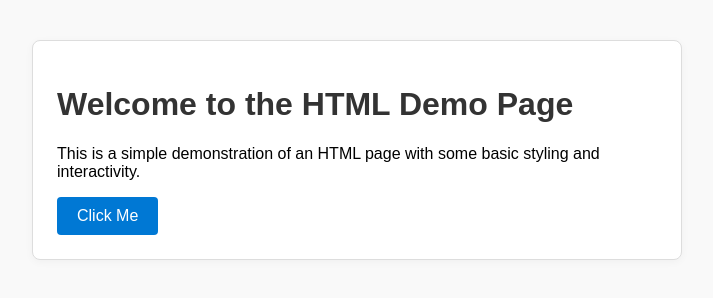
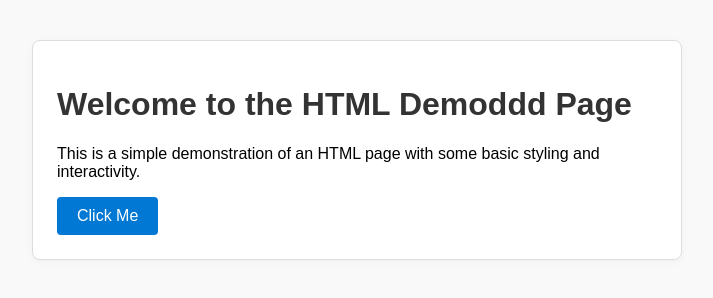
Before and after one commit to shiven24k/demo3, a website: page index.html in a window 1280 px wide. Shown: the whole page, without its empty margins (283-996 px from the left). Drawn offline with Linux system fonts and the light colour scheme.

Commit message:
Update index.html

```diff
--- a/index.html
+++ b/index.html
@@ -32,7 +32,7 @@
 </head>
 <body>
     <div class="demo-box">
-        <h1>Welcome to the HTML Demo Page</h1>
+        <h1>Welcome to the HTML Demoddd Page</h1>
         <p>This is a simple demonstration of an HTML page with some basic styling and interactivity.</p>
         <button onclick="alert('Hello from the demo page!')">Click Me</button>
     </div>
```
